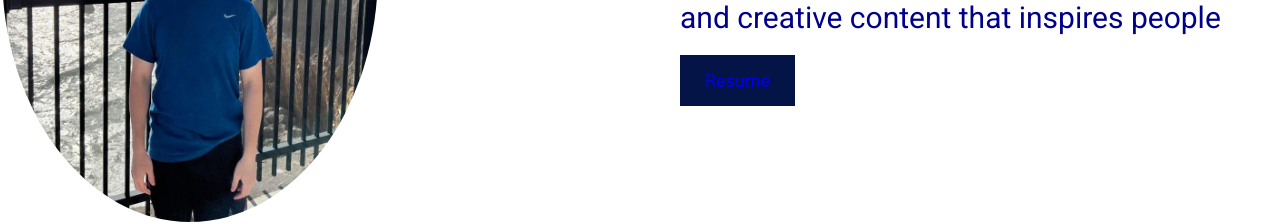
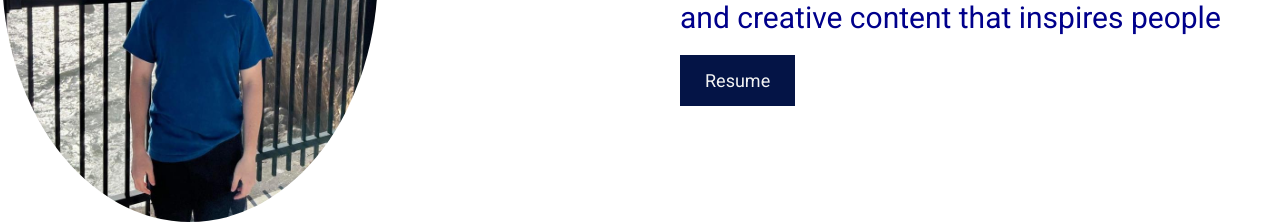
Before and after one commit to GarrickC23/Garrick-Website, a React (Create React App) app in the folder garrickwebsite/: page / in a window 1280 px wide. Shown: the part 430-654 px from the top of the page. Built offline with nearby package versions, Linux system fonts and the light colour scheme.

Commit message:
Update Resume Color to White

```diff
--- a/garrickwebsite/src/pages/Introduction/Introduction.css
+++ b/garrickwebsite/src/pages/Introduction/Introduction.css
@@ -53,6 +53,7 @@ img {
 }
 .Introduction a {
     text-decoration: none;
+    color: #f3f3f3;
 }
 .Introduction a:visited {
     color: inherit;
```
